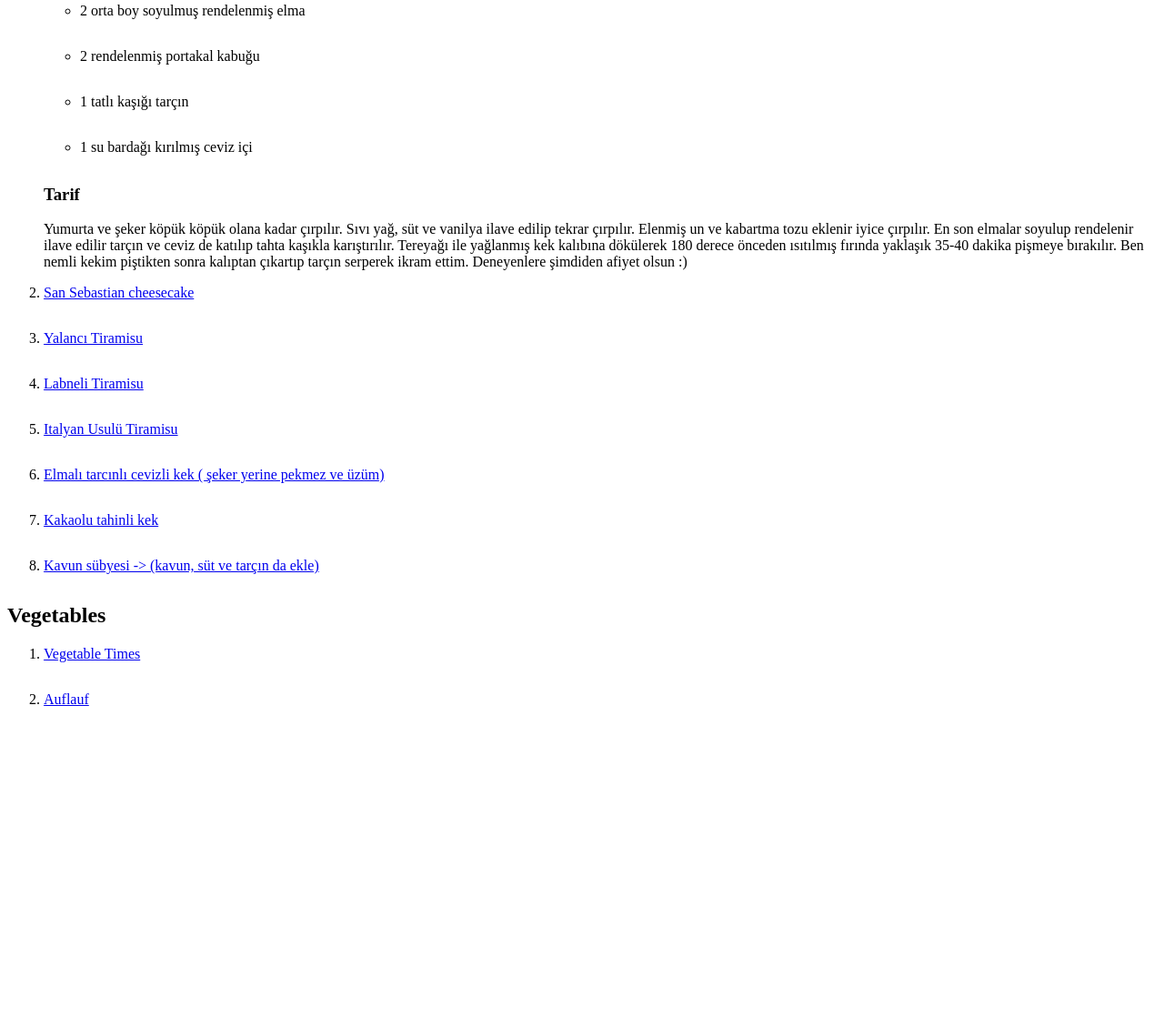
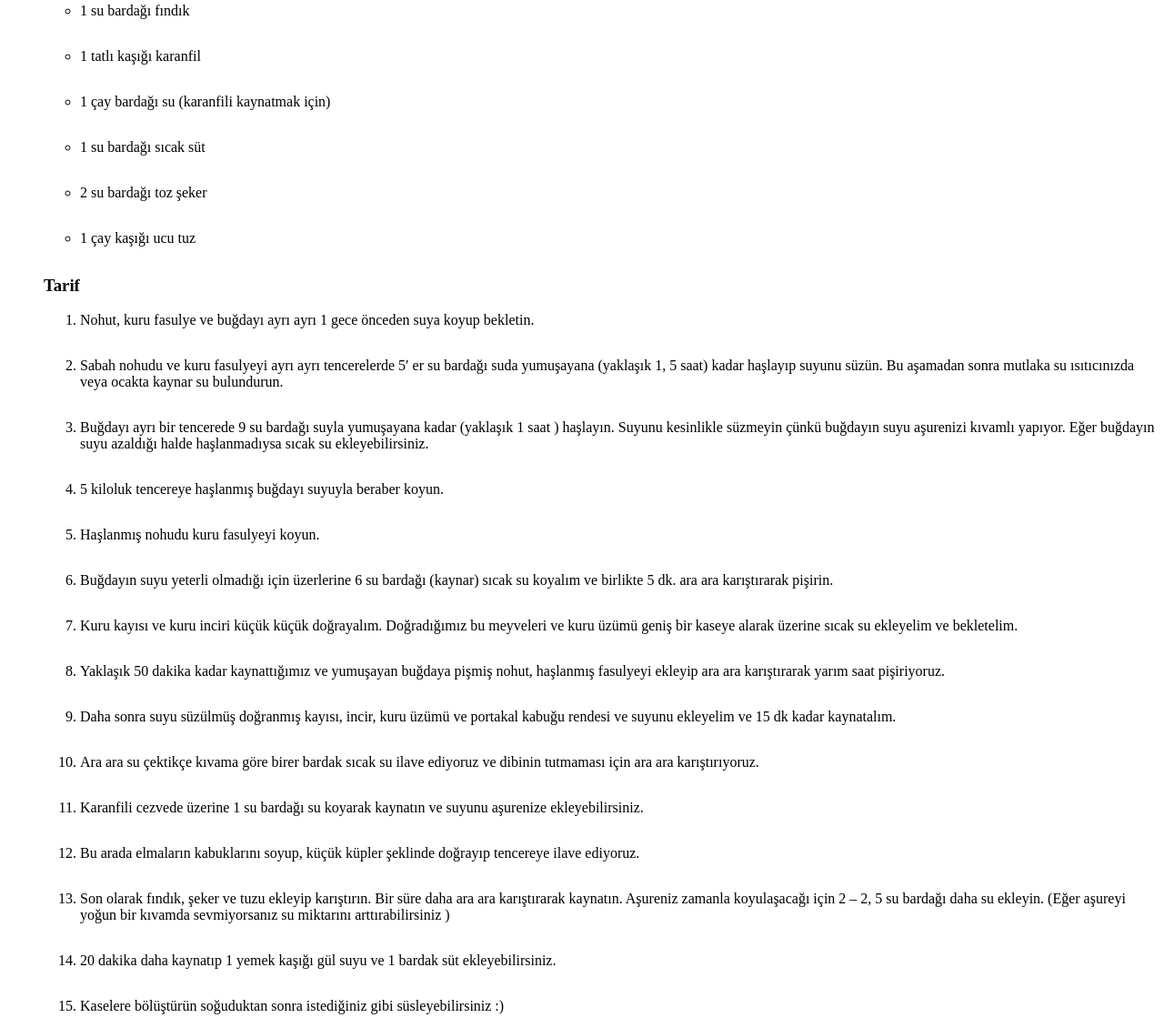
Before and after one commit to atakndogn/Food-Recipes, a plain HTML site: page index.html in a window 1280 px wide. Shown: the part 3916-5035 px from the top of the page at 91% size. Before the commit the page ends 4726 px from the top, so only its background shows below. Drawn offline with Linux system fonts and the light colour scheme.

Commit message:
Portakallı aşure tarifi eklendi

```diff
--- a/index.html
+++ b/index.html
@@ -371,6 +371,96 @@
         <li>
           <a
             target="_blank"
+            href="https://www.nefisyemektarifleri.com/asure-bardak-olculu-599120/"
+            >Portakallı Aşure (Bardak Ölçülü)</a
+          >
+          <h3>Malzemeler</h3>
+          <ul>
+            <li>2 su bardağı aşurelik buğday</li>
+            <li>1 su bardağı nohut</li>
+            <li>1 su bardağı fasulye</li>
+            <li>1 adet portakal kabuğu rendesi ve suyu</li>
+            <li>2 adet elma</li>
+            <li>1 su bardağı kuru kayısı</li>
+            <li>1 su bardağı kuru incir</li>
+            <li>2 su bardağı kuru üzüm</li>
+            <li>1 su bardağı fındık</li>
+            <li>1 tatlı kaşığı karanfil</li>
+            <li>1 çay bardağı su (karanfili kaynatmak için)</li>
+            <li>1 su bardağı sıcak süt</li>
+            <li>2 su bardağı toz şeker</li>
+            <li>1 çay kaşığı ucu tuz</li>
+          </ul>
+        </li>
+        <h3>Tarif</h3>
+        <ol>
+          <li>
+            Nohut, kuru fasulye ve buğdayı ayrı ayrı 1 gece önceden suya koyup
+            bekletin.
+          </li>
+          <li>
+            Sabah nohudu ve kuru fasulyeyi ayrı ayrı tencerelerde 5′ er su
+            bardağı suda yumuşayana (yaklaşık 1, 5 saat) kadar haşlayıp suyunu
+            süzün. Bu aşamadan sonra mutlaka su ısıtıcınızda veya ocakta kaynar
+            su bulundurun.
+          </li>
+          <li>
+            Buğdayı ayrı bir tencerede 9 su bardağı suyla yumuşayana kadar
+            (yaklaşık 1 saat ) haşlayın. Suyunu kesinlikle süzmeyin çünkü
+            buğdayın suyu aşurenizi kıvamlı yapıyor. Eğer buğdayın suyu azaldığı
+            halde haşlanmadıysa sıcak su ekleyebilirsiniz.
+          </li>
+          <li>5 kiloluk tencereye haşlanmış buğdayı suyuyla beraber koyun.</li>
+          <li>Haşlanmış nohudu kuru fasulyeyi koyun.</li>
+          <li>
+            Buğdayın suyu yeterli olmadığı için üzerlerine 6 su bardağı (kaynar)
+            sıcak su koyalım ve birlikte 5 dk. ara ara karıştırarak pişirin.
+          </li>
+          <li>
+            Kuru kayısı ve kuru inciri küçük küçük doğrayalım. Doğradığımız bu
+            meyveleri ve kuru üzümü geniş bir kaseye alarak üzerine sıcak su
+            ekleyelim ve bekletelim.
+          </li>
+          <li>
+            Yaklaşık 50 dakika kadar kaynattığımız ve yumuşayan buğdaya pişmiş
+            nohut, haşlanmış fasulyeyi ekleyip ara ara karıştırarak yarım saat
+            pişiriyoruz.
+          </li>
+          <li>
+            Daha sonra suyu süzülmüş doğranmış kayısı, incir, kuru üzümü ve
+            portakal kabuğu rendesi ve suyunu ekleyelim ve 15 dk kadar
+            kaynatalım.
+          </li>
+          <li>
+            Ara ara su çektikçe kıvama göre birer bardak sıcak su ilave ediyoruz
+            ve dibinin tutmaması için ara ara karıştırıyoruz.
+          </li>
+          <li>
+            Karanfili cezvede üzerine 1 su bardağı su koyarak kaynatın ve suyunu
+            aşurenize ekleyebilirsiniz.
+          </li>
+          <li>
+            Bu arada elmaların kabuklarını soyup, küçük küpler şeklinde doğrayıp
+            tencereye ilave ediyoruz.
+          </li>
+          <li>
+            Son olarak fındık, şeker ve tuzu ekleyip karıştırın. Bir süre daha
+            ara ara karıştırarak kaynatın. Aşureniz zamanla koyulaşacağı için 2
+            – 2, 5 su bardağı daha su ekleyin. (Eğer aşureyi yoğun bir kıvamda
+            sevmiyorsanız su miktarını arttırabilirsiniz )
+          </li>
+          <li>
+            20 dakika daha kaynatıp 1 yemek kaşığı gül suyu ve 1 bardak süt
+            ekleyebilirsiniz.
+          </li>
+          <li>
+            Kaselere bölüştürün soğuduktan sonra istediğiniz gibi
+            süsleyebilirsiniz :)
+          </li>
+        </ol>
+        <li>
+          <a
+            target="_blank"
             href="https://www.nefisyemektarifleri.com/elmali-tarcinli-cevizli-kek/"
             >Portakallı Cevizli Kek</a
           >
```
